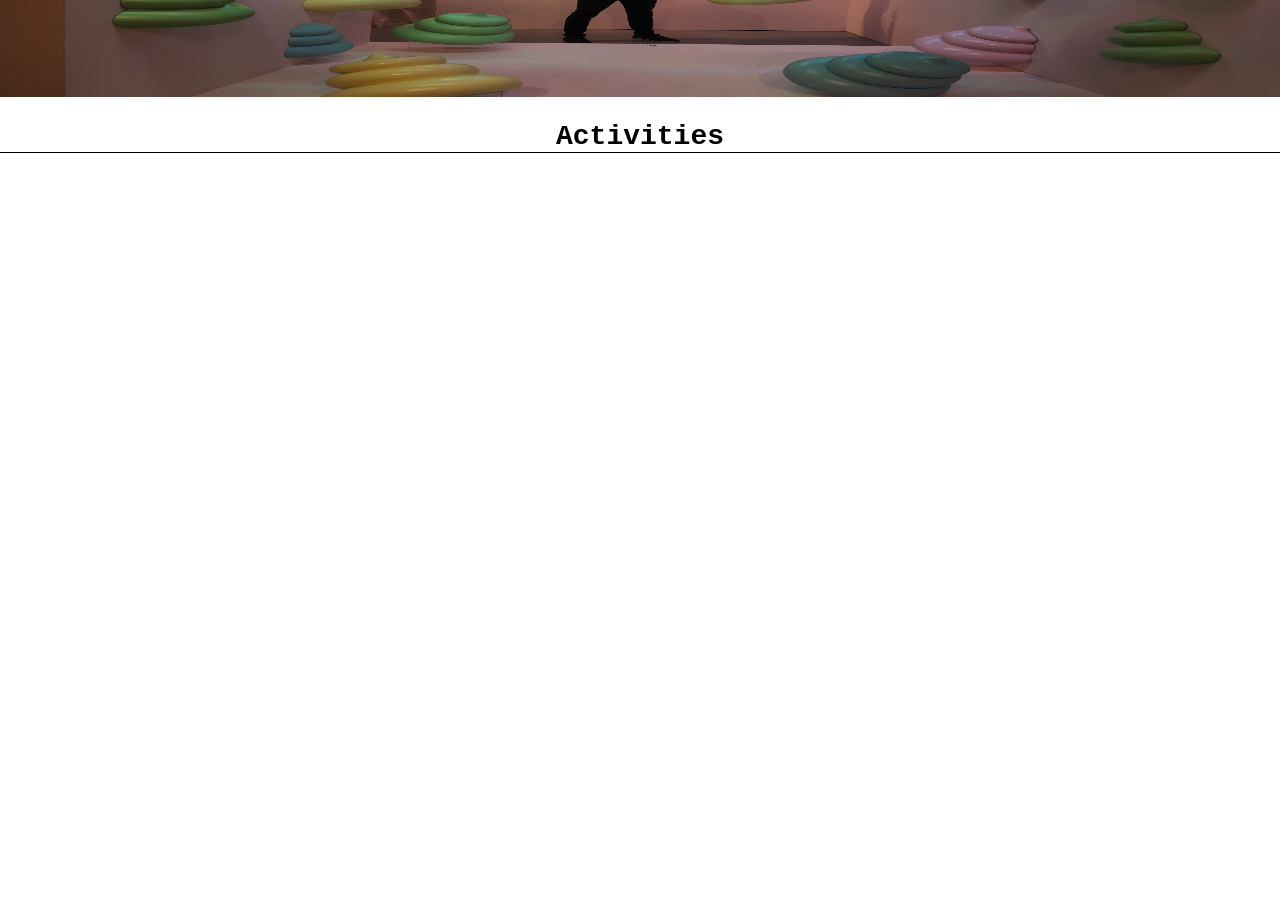
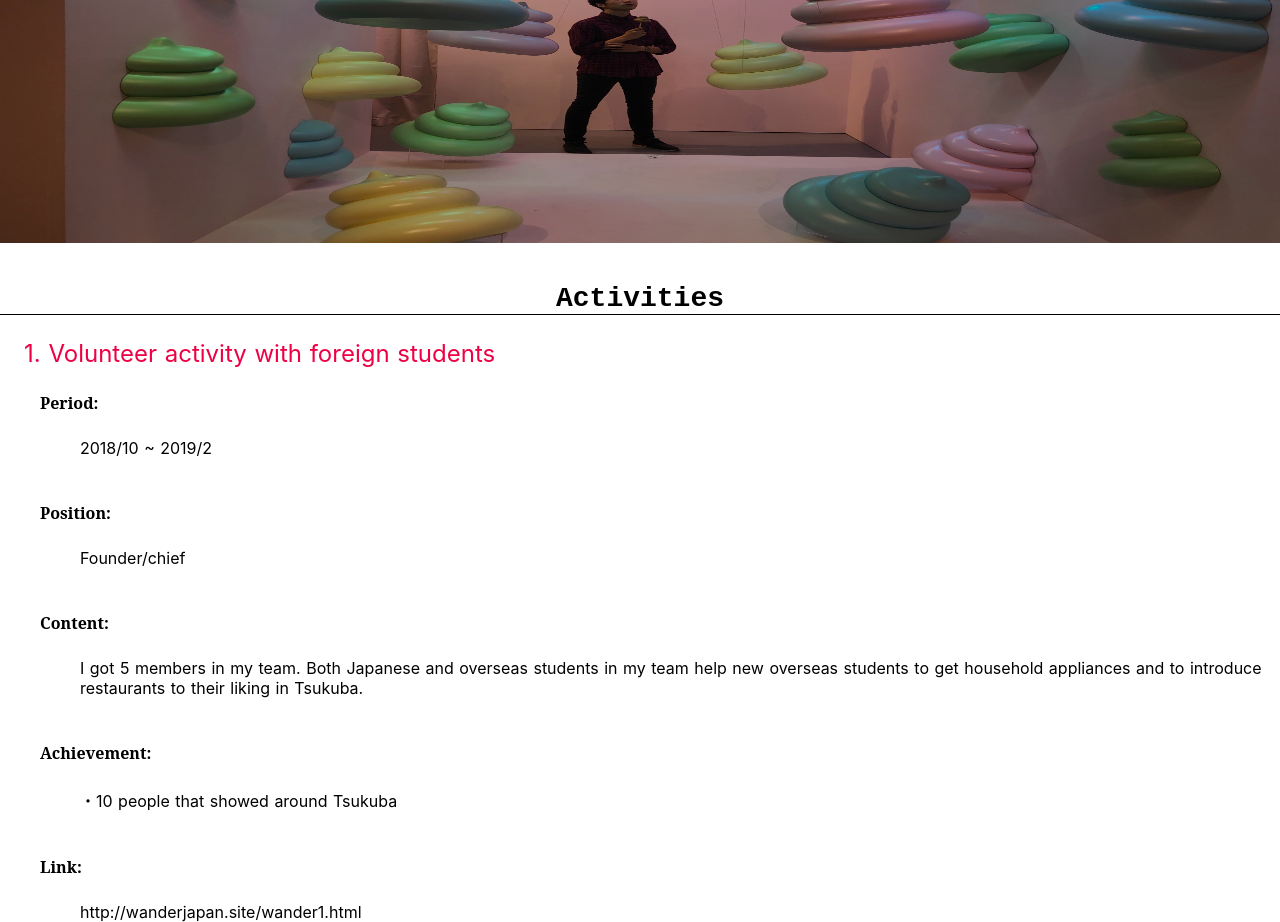
Before and after one commit to wakkihaya/wakki_portfolio, a Nuxt app: page / in a window 1280 px wide. Shown: the part 1680-2602 px from the top of the page. Before the commit the page ends 1833 px from the top, so only its background shows below. Built offline with nearby package versions, Linux system fonts and the light colour scheme.

Commit message:
activityの記述

```diff
--- a/assets/sass/main.scss
+++ b/assets/sass/main.scss
@@ -1,10 +1,13 @@
 $head-textsize: 20px;
 $title-textsize: 33px;
 $subtitle-textsize:28px;
+$subsubtitle-textsize:24px;
 $content-textsize:16px;
 $head-fontcolor: #fff;
+$strong-fontcolor:#EE0044;
 $title-fontfamily : "Courier New";
 $content_fontfamily : "Century";
+$content_act_fontfamily: "serif";
 
 .container {
 
@@ -127,7 +130,7 @@ $content_fontfamily : "Century";
 .image{
   margin-top:7vh;
   width:100%;
-  height:30vh;
+  height:50vh;
   background:#000;
   z-index:2;
   img{
@@ -138,5 +141,24 @@ $content_fontfamily : "Century";
 }
 
 #activity{
+  margin-top:5vh;
+}
+
+.list_activities_title{
   margin-top:3vh;
+  margin-left:3vh;
+  font-size:$subsubtitle-textsize;
+  //background-color:#95999c;
+  color:$strong-fontcolor;
 }
+
+.list_activities_content{
+  .content_title{
+      margin:3vh 0 3vh 5vh;
+      font-family:$content_act_fontfamily;
+      font-weight:bold;
+  }
+  p{
+    margin-left:10vh;
+  }
+}
--- a/pages/index.vue
+++ b/pages/index.vue
@@ -75,7 +75,28 @@
           Activities
         </p>
 
-      <div>
+      <div class="list_activities" v-for="act in activities" v-bind:key="act.period">
+<!--        listの１つ目-->
+        <div class="list_activities_title">
+          1.  Volunteer activity with foreign students
+        </div>
+
+        <div class="list_activities_content">
+          <div class="content_title">Period:</div>
+          <p>{{act.period}} </p>  <br>
+
+          <div class="content_title">Position:</div>
+          <p>{{act.position}} </p> <br>
+
+          <div class="content_title">Content: </div>
+          <p>{{act.content}}  </p>   <br>
+
+          <div class="content_title">Achievement:</div>
+          <p>{{act.achievement}}</p>    <br>
+
+          <div class="content_title">Link:</div>
+          <p>{{act.link}} </p>
+        </div>
 
       </div>
 
@@ -94,6 +115,8 @@ export default {
   name: 'mycareer',
   data() {
     return {
+
+        /*introduction についてのdata*/
       careers: [
         {year: '1999', event: 'Born in Japan'},
         {year: '2014', event: 'Entered Seijo high school'},
@@ -104,15 +127,25 @@ export default {
             '・ Interned as a web engineer in Unipro Inc\n\n' +
             '・ Started the volunteer activity with foreign students as a chief'
         },
-        {year: 'now', event: 'Start up curation media business'},
+        {year: '2019', event: '・Start up curation media business as CEO\n\n' +
+        '・Join in the business contest of Microsoft in Japan'},
         {
           year: 'future',
           event: '・Continue the media business\n\n' +
-            '・Join in the business contest of Microsoft in Japan\n\n' +
             '・Study CS in SF State Univ and work in San Francisco'
         }
       ],
-      message:"unti"
+
+        /*activity についてのdata*/
+        activities: [
+            {period:'2018/10 ~ 2019/2', position:'Founder/chief',
+                content:'I got 5 members in my team. Both Japanese and overseas students in my team help new overseas students to get' +
+                    ' household appliances and to introduce restaurants to their liking in Tsukuba.',
+            achievement:'・10 people that showed around Tsukuba',
+            link: 'http://wanderjapan.site/wander1.html'}
+        ],
+
+
     };
   }
 };
```
